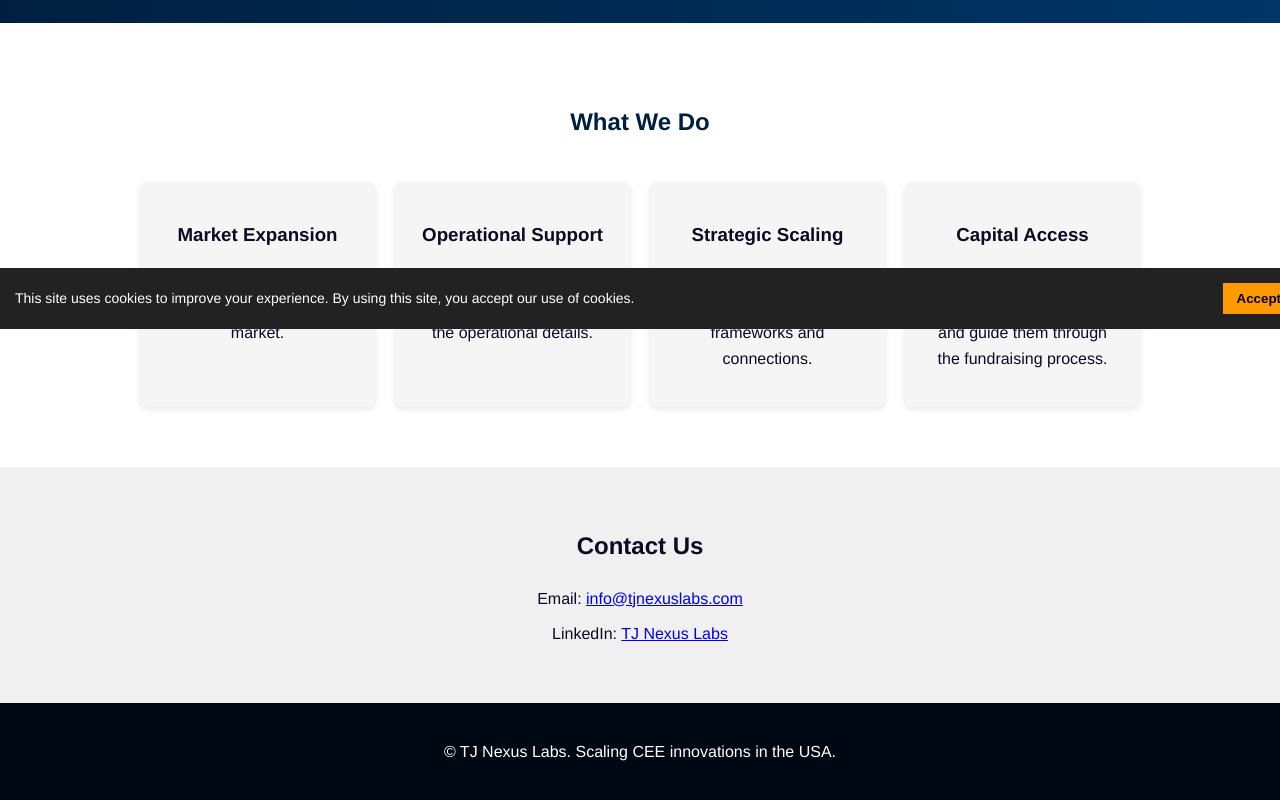
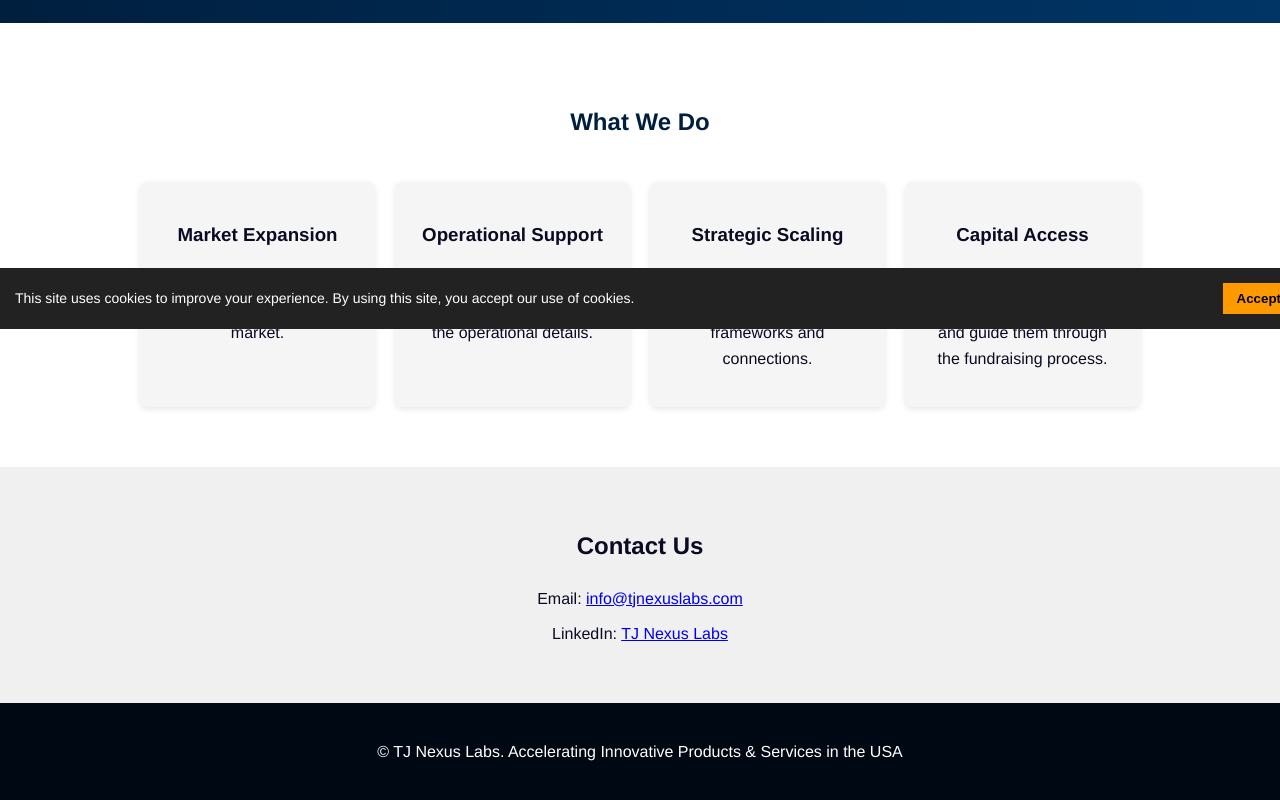
Before and after one commit to johnkobielski/TJNL, a plain HTML site: page index.html in a window 1280 px wide. Shown: the part 471-1271 px from the top of the page. Drawn offline with Linux system fonts and the light colour scheme.

Commit message:
c line change

```diff
--- a/index.html
+++ b/index.html
@@ -65,7 +65,7 @@
   </section>
 
   <footer>
-    <p>© TJ Nexus Labs. Scaling CEE innovations in the USA.</p>
+    <p>© TJ Nexus Labs. Accelerating Innovative Products & Services in the USA</p>
   </footer>
 
   <!-- ✅ Simple Cookie Consent Banner -->
```
